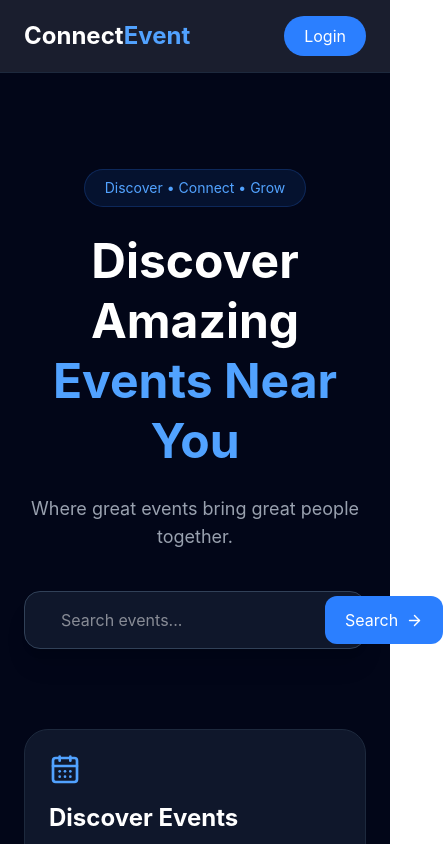
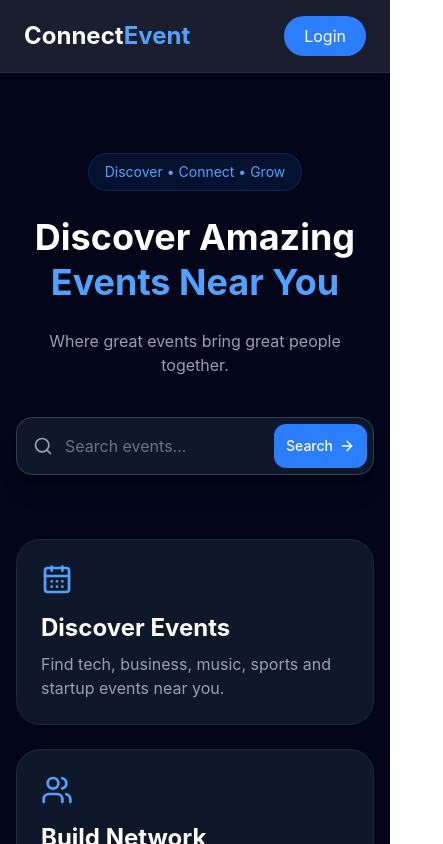
Before and after one commit to Krishnavm-11/connect-event, a React (Vite) app in the folder client/: page / in a window 390 px wide. Shown: the top 844 px of the page, 443 px wide, since content can reach past the window. Built offline with nearby package versions, Linux system fonts and the light colour scheme; no server answers.

Commit message:
modified hero section

```diff
--- a/client/src/components/Hero.jsx
+++ b/client/src/components/Hero.jsx
@@ -1,4 +1,10 @@
-import { Search, ArrowRight, Users, CalendarDays, MessageCircle } from "lucide-react";
+import {
+  Search,
+  ArrowRight,
+  Users,
+  CalendarDays,
+  MessageCircle,
+} from "lucide-react";
 import { useState } from "react";
 import { useNavigate } from "react-router-dom";
 
@@ -6,72 +12,111 @@ function Hero() {
   const navigate = useNavigate();
   const [search, setSearch] = useState("");
 
+  const handleSearch = () => {
+    navigate(`/events?search=${encodeURIComponent(search)}`);
+  };
+
   return (
     <section className="bg-slate-950 text-white">
-      <div className="max-w-7xl mx-auto px-6 py-24">
+      <div className="max-w-7xl mx-auto px-4 sm:px-6 py-20 md:py-24">
 
+        {/* Hero Content */}
         <div className="text-center max-w-4xl mx-auto">
-          <p className="inline-block bg-blue-500/10 text-blue-400 border border-blue-500/20 px-5 py-2 rounded-full text-sm mb-6">
+
+          <p className="inline-block bg-blue-500/10 text-blue-400 border border-blue-500/20 px-4 sm:px-5 py-2 rounded-full text-sm mb-6">
             Discover • Connect • Grow
           </p>
 
-          <h1 className="text-5xl md:text-7xl font-bold leading-tight">
+          <h1 className="text-4xl sm:text-5xl md:text-7xl font-bold leading-tight">
             Discover Amazing
             <span className="block text-blue-400">
               Events Near You
             </span>
           </h1>
 
-          <p className="text-gray-400 text-lg md:text-xl mt-6 max-w-2xl mx-auto">
+          <p className="text-gray-400 text-base sm:text-lg md:text-xl mt-6 max-w-2xl mx-auto">
             Where great events bring great people together.
           </p>
 
+          {/* Search */}
           <div className="mt-10 flex justify-center">
-            <div className="bg-slate-900 border border-slate-700 rounded-2xl flex items-center w-full max-w-xl shadow-xl">
-              <Search size={20} className="text-gray-400 ml-5" />
+            <div className="bg-slate-900 border border-slate-700 rounded-2xl flex items-center w-full max-w-xl shadow-xl overflow-hidden">
+
+              <Search
+                size={20}
+                className="text-gray-400 ml-4 sm:ml-5 flex-shrink-0"
+              />
 
               <input
                 type="text"
                 placeholder="Search events..."
                 value={search}
                 onChange={(e) => setSearch(e.target.value)}
-                className="flex-1 bg-transparent px-4 py-4 outline-none text-white"
+                onKeyDown={(e) => {
+                  if (e.key === "Enter") {
+                    handleSearch();
+                  }
+                }}
+                className="flex-1 min-w-0 bg-transparent px-3 sm:px-4 py-4 outline-none text-white placeholder-gray-500"
               />
 
               <button
-                onClick={() => navigate(`/events?search=${encodeURIComponent(search)}`)}
-                className="bg-blue-500 hover:bg-blue-600 px-5 py-3 rounded-xl mr-2 flex items-center gap-2">
-                Search
-                <ArrowRight size={17} />
+                onClick={handleSearch}
+                className="bg-blue-500 hover:bg-blue-600 transition-colors
+                px-3 sm:px-5 py-3 mr-1.5 sm:mr-2
+                rounded-xl flex items-center justify-center gap-1.5 sm:gap-2
+                text-sm sm:text-base font-medium shrink-0"
+              >
+                <span>Search</span>
+                <ArrowRight size={16} />
               </button>
+
             </div>
           </div>
         </div>
 
-        <div className="grid grid-cols-1 md:grid-cols-3 gap-6 mt-20">
+        {/* Feature Cards */}
+        <div className="grid grid-cols-1 md:grid-cols-3 gap-6 mt-16 md:mt-20">
+
+          {/* Card 1 */}
           <div className="bg-slate-900 border border-slate-800 rounded-3xl p-6">
             <CalendarDays className="text-blue-400" size={32} />
-            <h3 className="text-2xl font-bold mt-4">Discover Events</h3>
+
+            <h3 className="text-2xl font-bold mt-4">
+              Discover Events
+            </h3>
+
             <p className="text-gray-400 mt-2">
               Find tech, business, music, sports and startup events near you.
             </p>
           </div>
 
+          {/* Card 2 */}
           <div className="bg-slate-900 border border-slate-800 rounded-3xl p-6">
             <Users className="text-blue-400" size={32} />
-            <h3 className="text-2xl font-bold mt-4">Build Network</h3>
+
+            <h3 className="text-2xl font-bold mt-4">
+              Build Network
+            </h3>
+
             <p className="text-gray-400 mt-2">
               Connect with attendees who share your interests and profession.
             </p>
           </div>
 
+          {/* Card 3 */}
           <div className="bg-slate-900 border border-slate-800 rounded-3xl p-6">
             <MessageCircle className="text-blue-400" size={32} />
-            <h3 className="text-2xl font-bold mt-4">Real-Time Chat</h3>
+
+            <h3 className="text-2xl font-bold mt-4">
+              Real-Time Chat
+            </h3>
+
             <p className="text-gray-400 mt-2">
               Join event chats and continue conversations after the event.
             </p>
           </div>
+
         </div>
 
       </div>
```
